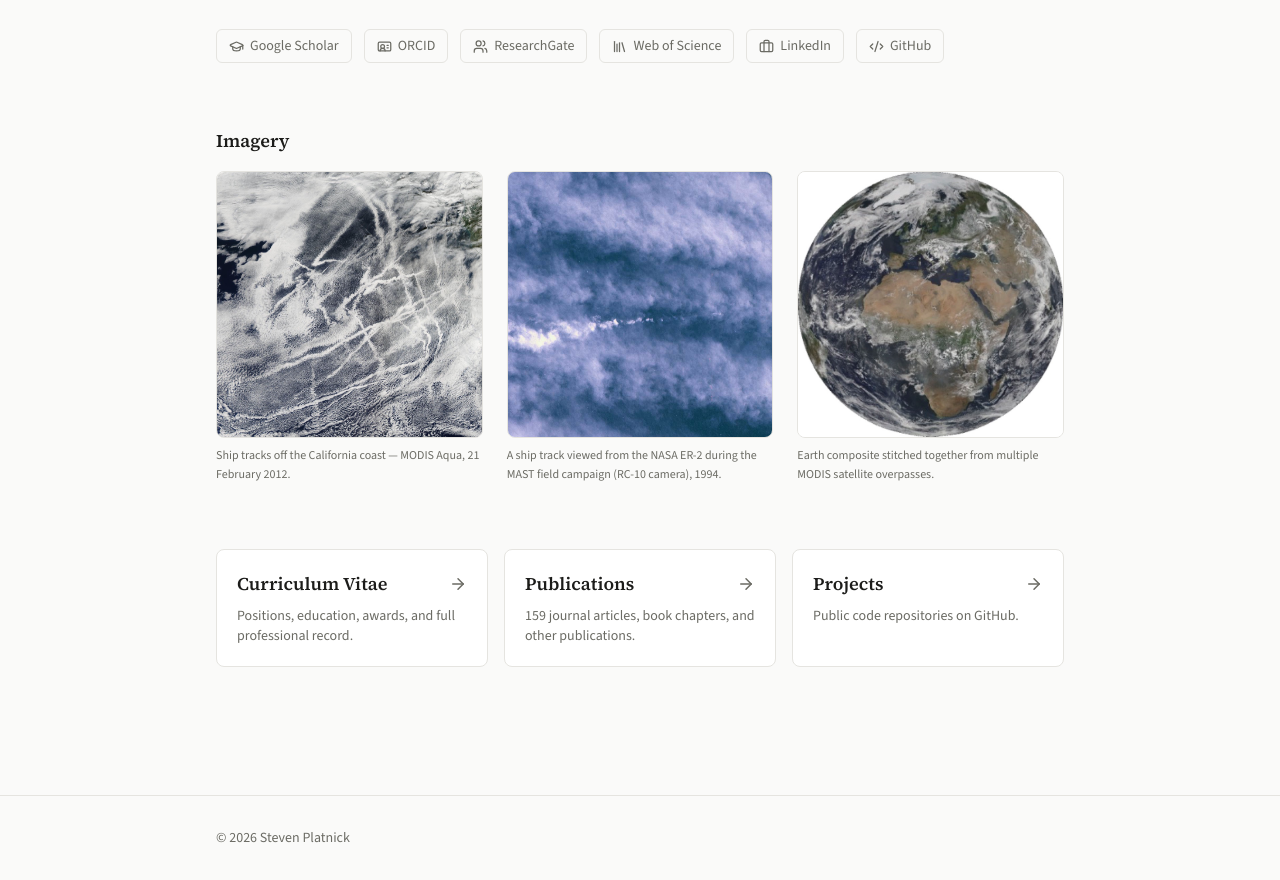
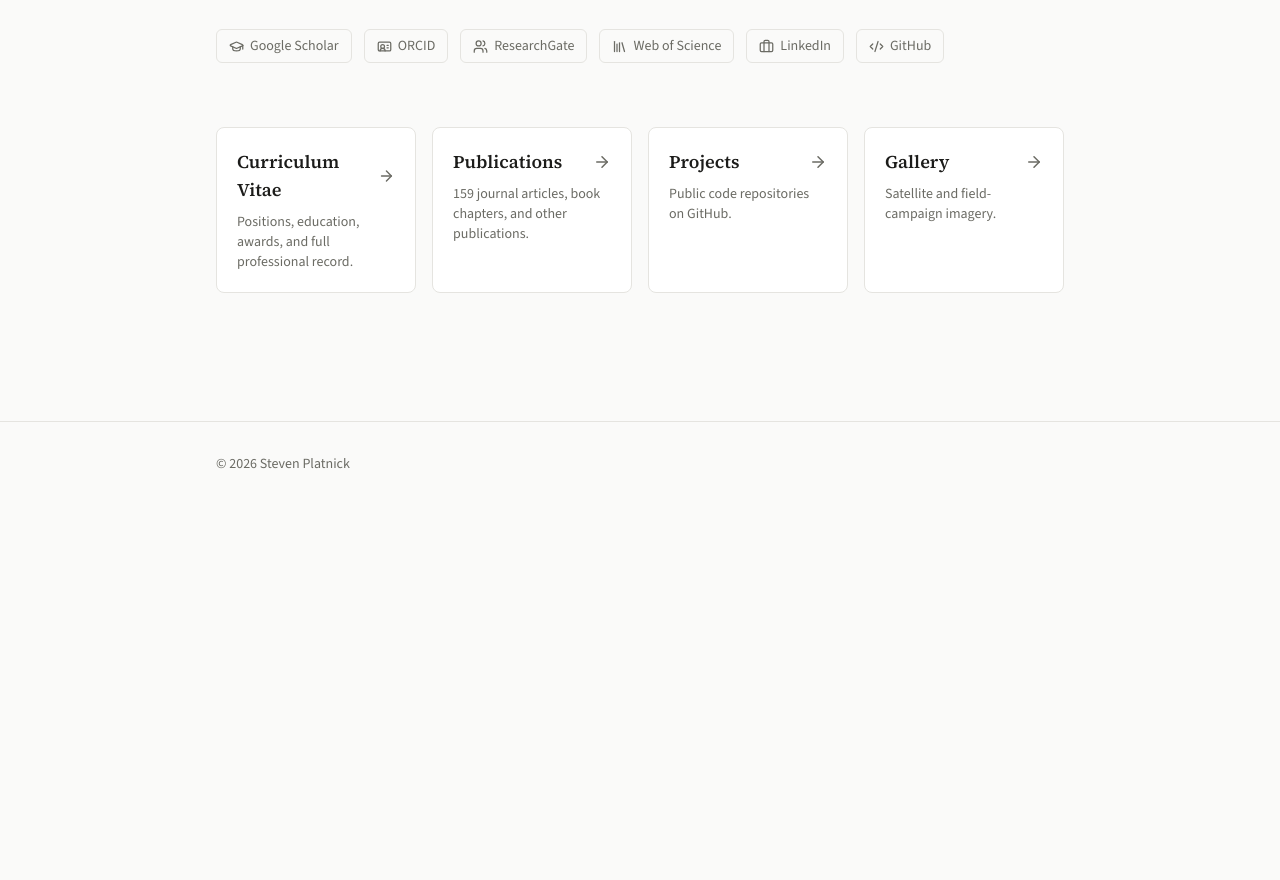
Before and after one commit to sepraca/steven-platnick-site, a Next.js app: page / in a window 1280 px wide. Shown: the part 600-1480 px from the top of the page. After the commit the page ends 1106 px from the top, so only its background shows below. Built offline with nearby package versions, Linux system fonts and the light colour scheme.

Commit message:
Move gallery to its own /gallery page instead of inline on About

```diff
--- /dev/null
+++ b/src/app/gallery/page.tsx
@@ -0,0 +1,28 @@
+import type { Metadata } from "next";
+import { getGalleryImages } from "@/lib/content";
+import Gallery from "@/components/Gallery";
+
+export const metadata: Metadata = {
+  title: "Gallery",
+  description: "Satellite and field-campaign imagery from Steven Platnick's research.",
+};
+
+export default function GalleryPage() {
+  const images = getGalleryImages();
+
+  return (
+    <div className="mx-auto max-w-4xl px-6 py-16">
+      <h1 className="font-serif text-3xl sm:text-4xl font-semibold tracking-tight text-foreground">
+        Gallery
+      </h1>
+      <p className="mt-2 text-sm text-muted">
+        Satellite and field-campaign imagery from decades of cloud remote
+        sensing research.
+      </p>
+
+      <div className="mt-10">
+        <Gallery images={images} />
+      </div>
+    </div>
+  );
+}
--- a/src/app/page.tsx
+++ b/src/app/page.tsx
@@ -1,13 +1,11 @@
 import Link from "next/link";
 import { ArrowRight, ChevronDown } from "lucide-react";
-import { getGalleryImages, getProfile } from "@/lib/content";
+import { getProfile } from "@/lib/content";
 import ProfileLinksRow from "@/components/ProfileLinksRow";
 import BioParagraph from "@/components/BioParagraph";
-import Gallery from "@/components/Gallery";
 
 export default function Home() {
   const profile = getProfile();
-  const gallery = getGalleryImages();
   const [intro, career, education] = profile.bio.split("\n\n");
 
   return (
@@ -44,18 +42,7 @@ export default function Home() {
         </div>
       </section>
 
-      {gallery.length > 0 && (
-        <section className="mt-16">
-          <h2 className="font-serif text-lg font-semibold text-foreground">
-            Imagery
-          </h2>
-          <div className="mt-4">
-            <Gallery images={gallery} />
-          </div>
-        </section>
-      )}
-
-      <section className="mt-16 grid gap-4 sm:grid-cols-3">
+      <section className="mt-16 grid gap-4 sm:grid-cols-2 lg:grid-cols-4">
         {[
           {
             href: "/cv",
@@ -71,6 +58,11 @@ export default function Home() {
             href: "/projects",
             title: "Projects",
             desc: "Public code repositories on GitHub.",
+          },
+          {
+            href: "/gallery",
+            title: "Gallery",
+            desc: "Satellite and field-campaign imagery.",
           },
         ].map((card) => (
           <Link
--- a/src/components/Navbar.tsx
+++ b/src/components/Navbar.tsx
@@ -10,6 +10,7 @@ const links = [
   { href: "/cv", label: "CV" },
   { href: "/publications", label: "Publications" },
   { href: "/projects", label: "Projects" },
+  { href: "/gallery", label: "Gallery" },
 ];
 
 export default function Navbar() {
```
